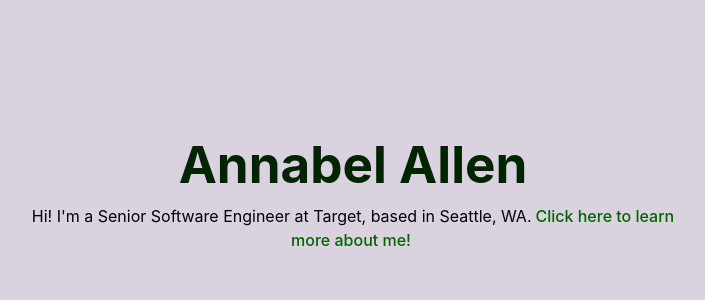
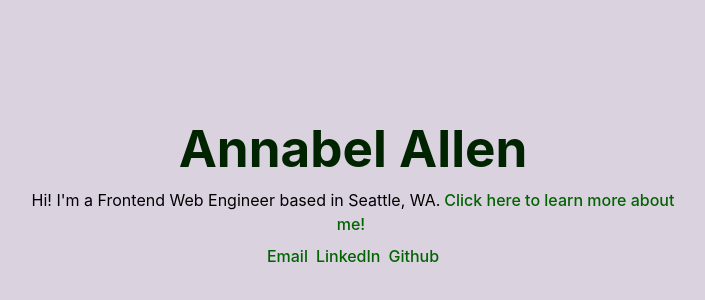
Before and after one commit to annabelja/annabel-allen-dot-com, a React (Vite) app: page / in a window 1280 px wide. Shown: the part 206-506 px from the top of the page, without its empty margins (287-992 px from the left). Built offline with nearby package versions, Linux system fonts and the light colour scheme.

Commit message:
put links back

```diff
--- a/src/components/HomePage/ContactLinks.tsx
+++ b/src/components/HomePage/ContactLinks.tsx
@@ -1,13 +1,13 @@
 export const ContactLinks = () => {
     return (
-        <div>
-            <a href="mailto:annabelja17@gmail.com">
+        <div style={{marginTop: 8}}>
+            <a className="page-link" href="mailto:annabelja17@gmail.com">
                 Email
             </a>
-            <a href="https://www.linkedin.com/in/annabeljallen">
+            <a className="page-link" href="https://www.linkedin.com/in/annabeljallen">
                 LinkedIn
             </a>
-            <a href="https://github.com/annabelja">
+            <a className="page-link" href="https://github.com/annabelja">
                 Github
             </a>
         </div>
--- a/src/components/HomePage/index.tsx
+++ b/src/components/HomePage/index.tsx
@@ -1,15 +1,17 @@
 import { Link } from "react-router"
+import { ContactLinks } from "./ContactLinks"
 
 export const HomePage = () => {
     return (
         <div className="home-page">
             <h1>Annabel Allen</h1>
             <p>
-                Hi! I&apos;m a Senior Software Engineer at Target, based in Seattle, WA.
+                Hi! I&apos;m a Frontend Web Engineer based in Seattle, WA.
                 <Link className="page-link" to="/about">
                     Click here to learn more about me!
                 </Link>
             </p>
+            <ContactLinks />
         </div>
     )
 }
```
